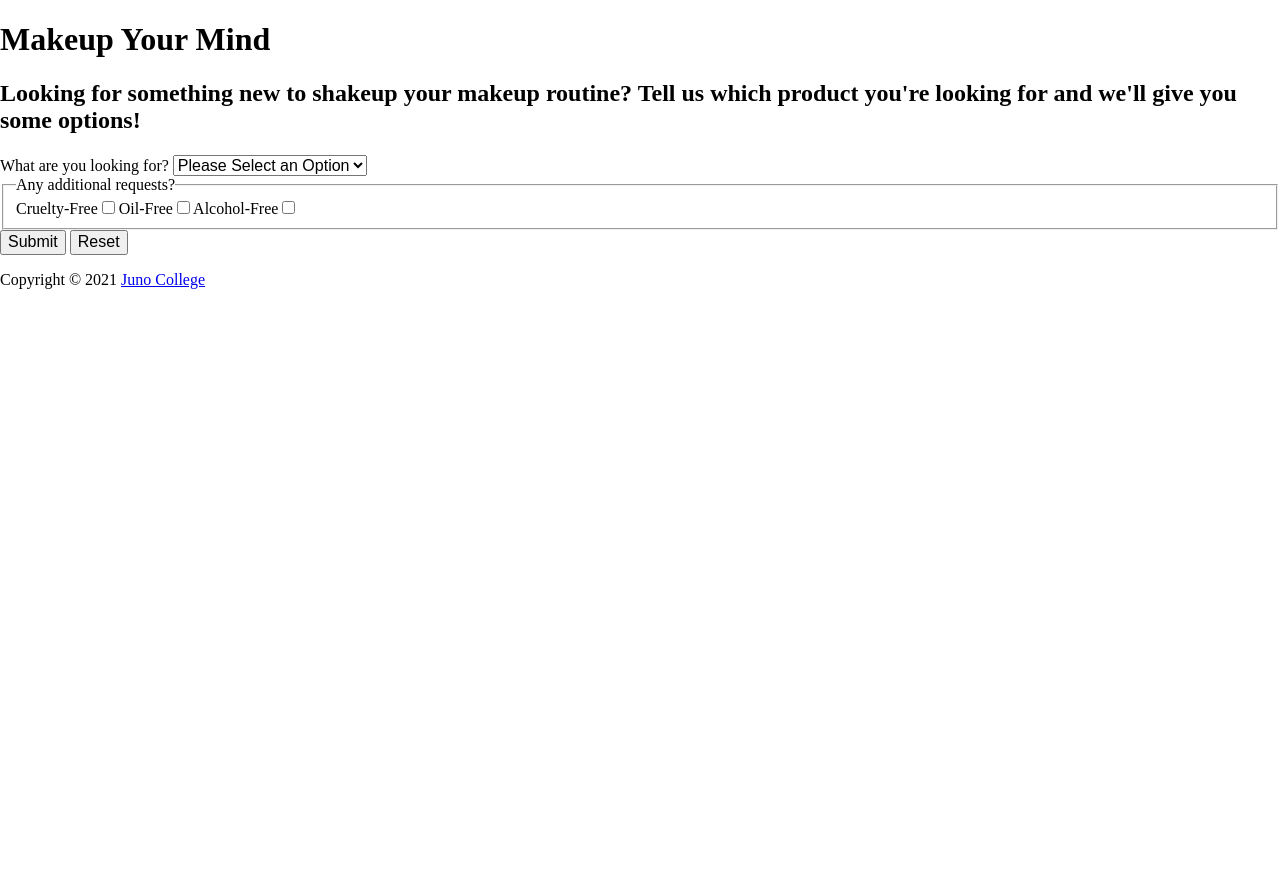
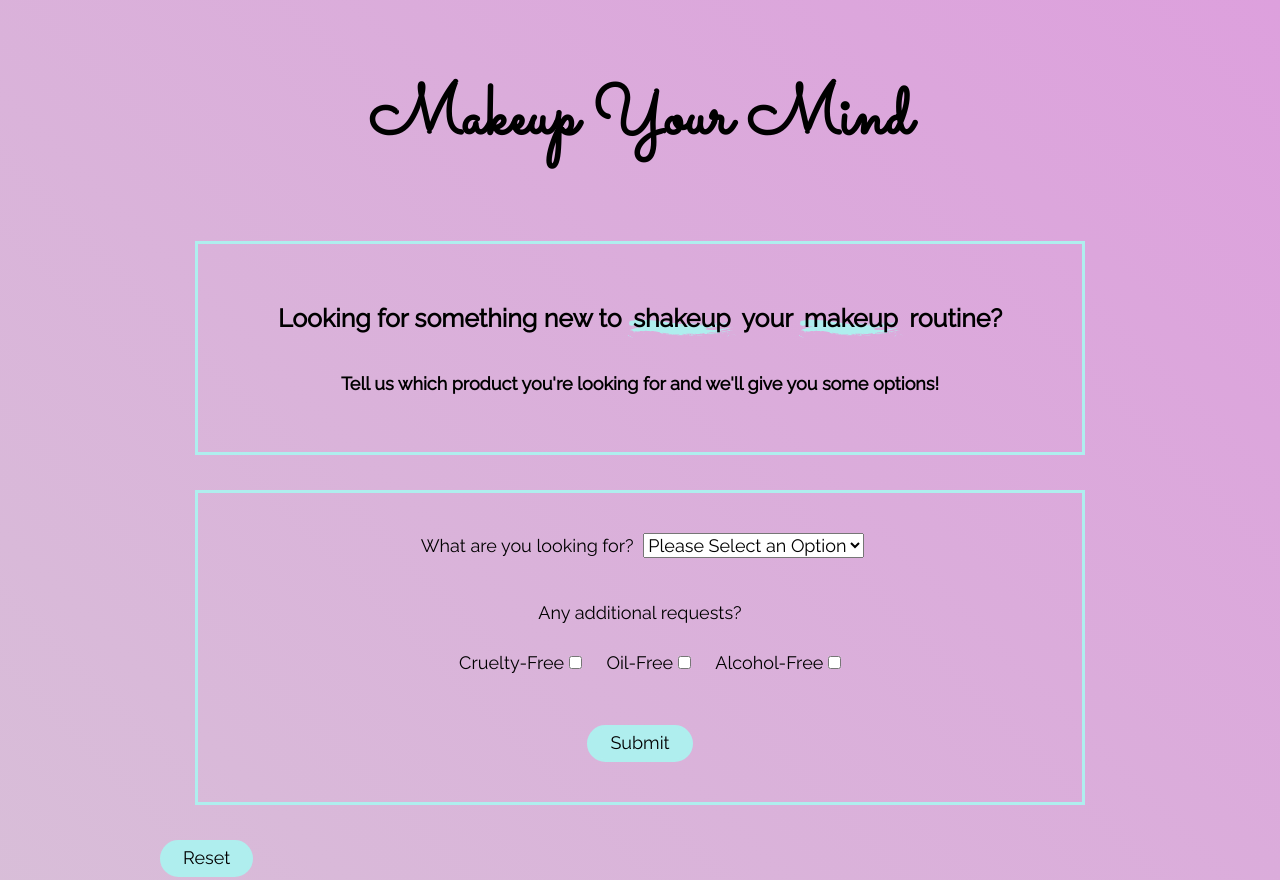
Before and after one commit to Emily-and-Olivia/makeupYourMind, a plain HTML site: page index.html in a window 1280 px wide. Shown: the top 880 px of the page. Before the commit the page ends 800 px from the top, so only its background shows below. Drawn offline with Linux system fonts and the light colour scheme.

Commit message:
touched up HTML, added baseline styles and assests folder

```diff
--- a/index.html
+++ b/index.html
@@ -10,9 +10,6 @@
     <!-- Stylesheet -->
     <link rel="stylesheet" href="./styles/style.css">
 
-    <!-- Javascript -->
-    <script src="./script.js"></script>
-
     <!-- Google Fonts -->
     <link rel="preconnect" href="https://fonts.gstatic.com">
     <link href="https://fonts.googleapis.com/css2?family=Raleway&family=Sacramento&display=swap" rel="stylesheet">
@@ -22,6 +19,7 @@
 </head>
 
 <body>
+    <div class="wrapper">
         <!-- Header Begins -->
         <header>
             <h1>Makeup Your Mind</h1>
@@ -30,9 +28,10 @@
 
         <!-- Main Begins -->
         <main>
-        <h2>Looking for something new to shakeup your makeup routine? Tell us which product you're looking for and we'll
-            give you some options!</h2>
-
+            <div class="directions">
+                <h2>Looking for something new to <span>shakeup</span> your <span>makeup</span> routine?</h2>
+                <h3>Tell us which product you're looking for and we'll give you some options!</h3>
+            </div> <!--directions-->
 
             <!-- Dropdown menu with the following options -->
             <!-- Product Types -->
@@ -48,7 +47,7 @@
             <!-- Nail Polish -->
 
             <form>
-            <label for="makeupType">What are you looking for?</label>
+                <label for="makeupType" class="makeupType">What are you looking for?</label>
                 <select name="makeupType" id="makeupType">
                     <option value="pleaseChoose" selected disabled>Please Select an Option</option>
                     <option value="blush">Blush</option>
@@ -56,14 +55,14 @@
                     <option value="eyebrows">Eyebrows</option>
                     <option value="eyeshadow">Eyeshadow</option>
                     <option value="foundation">Foundation</option>
-                <option value="lipliner">Lipliner</option>
+                    <option value="lipLiner">Lip Liner</option>
                     <option value="lipstick">Lipstick</option>
                     <option value="mascara">Mascara</option>
                     <option value="nailPolish">Nail Polish</option>
                 </select>
 
                 <fieldset>
-                <legend>Any additional requests?</legend>
+                    <p>Any additional requests?</p>
                     <label for="crueltyFree">Cruelty-Free</label>
                     <input type="checkbox" id="crueltyFree" name="additionalRequest" value="crueltyFree">
 
@@ -73,9 +72,7 @@
                     <label for="alcoholFree">Alcohol-Free</label>
                     <input type="checkbox" id="alcoholFree" name="additionalRequest" value="alcoholFree">
                 </fieldset>
-
                 <button type="submit">Submit</button>
-            <button>Reset</button>
             </form>
 
             <section class="userResults">
@@ -84,13 +81,17 @@
                 </ul>
             </section>
 
+            <button type="reset">Reset</button>
 
         </main>
-
+    </div> <!--wrapper-->
     <!-- Footer Begins -->
     <footer>
         <p>Copyright © 2021 <a href="https://junocollege.com">Juno College</a></p>
     </footer>
+
+    <!-- Javascript -->
+    <script src="./script.js"></script>
 </body>
 
 </html>
--- a/styles/sass/partials/_baseline.scss
+++ b/styles/sass/partials/_baseline.scss
@@ -0,0 +1,78 @@
+body {
+    background: linear-gradient( 45deg, thistle, plum);
+}
+
+h1 {
+    text-align: center;
+    margin: 8rem;
+}
+
+h2 {
+    padding: 0 2rem 2rem;
+}
+
+.directions,
+form {
+    border: 3px solid paleturquoise;
+    text-align: center;
+    padding: 4rem;
+    margin: 3.5rem;
+}
+
+span {
+    background: url(../assets/brushstroke.omg.svg) no-repeat bottom;
+    background-size: 100%;
+    padding: 0.5rem;
+}
+
+.makeupType {
+    padding: 0.5rem;
+}
+
+select {
+    cursor: pointer;
+}
+
+fieldset {
+    border: none;
+    margin-top: 2rem;
+    p {
+        margin-bottom: 3rem;
+    }
+    label {
+        padding-left: 2rem;
+    }
+}
+
+button {
+    background-color: paleturquoise;
+    border: 3px solid paleturquoise;
+    border-radius: 2rem;
+    padding: 0.5rem 2rem;
+    cursor: pointer;
+}
+
+button:hover,
+button:focus {
+    background-color: white;
+}
+
+button[type="submit"] {
+        margin-top: 4rem;
+    }
+
+button[type="reset"] {
+    margin-bottom: 1.5rem;
+}
+
+footer{
+    background-color: paleturquoise;
+    p {
+    text-align: center;
+    padding: 2rem;
+    margin-bottom: 0;
+    }
+    a {
+        color: black;
+    }
+}
--- a/styles/sass/partials/_setup.scss
+++ b/styles/sass/partials/_setup.scss
@@ -7,3 +7,9 @@ html { -moz-box-sizing: border-box; -webkit-box-sizing: border-box; box-sizing:
 *, *:before, *:after {box-sizing: inherit}
 
 .sr-only { position: absolute; width: 1px; height: 1px; margin: -1px; border: 0; padding: 0; white-space: nowrap; clip-path: inset(100%); clip: rect(0 0 0 0); overflow: hidden;}
+
+.wrapper {
+    width: 75%;
+    max-width: 1440;
+    margin: 0 auto;
+}
--- a/styles/sass/partials/_typography.scss
+++ b/styles/sass/partials/_typography.scss
@@ -1,4 +1,21 @@
+// Fonts
+html {
+    font-size: 62.5%;
+}
 
-// Fonts
-// font-family: 'Raleway', sans-serif;
-// font-family: 'Sacramento', cursive;
+body,
+select,
+button,
+h3 {
+    font-family: 'Raleway', sans-serif;
+    font-size: 1.8rem;
+}
+
+h1 {
+    font-family: 'Sacramento', cursive;
+    font-size: 7rem;
+}
+
+h2 {
+    font-size: 2.5rem;
+}
```
Also changed, not shown: script.js (+11 -0 lines), assets/brushstroke.omg.svg (added), styles/style.css. Lines whose indentation alone changed are shown as unchanged.
